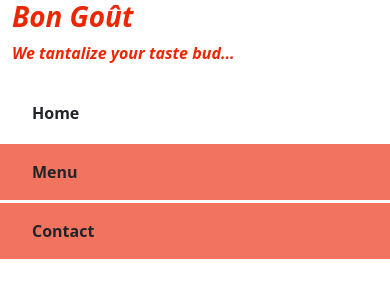
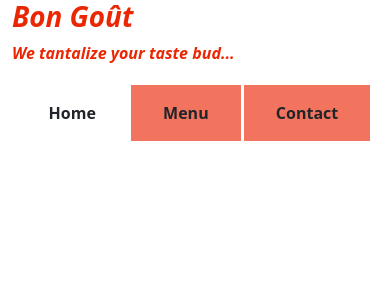
Before and after one commit to george-shammar/restaurant_page, a website built with webpack: page dist/index.html in a window 390 px wide. Built offline with nearby package versions, Linux system fonts and the light colour scheme.

Commit message:
Style tabs

```diff
--- a/src/index.js
+++ b/src/index.js
@@ -12,4 +12,4 @@ const menuButton = document.getElementById('tabtwo');
 menuButton.addEventListener('click', callMenu);
 
 const homeButton = document.getElementById('tabone');
-homeButton.addEventListener('click', pageLayout);
+homeButton.addEventListener('click', callHome);
--- a/src/menus.js
+++ b/src/menus.js
@@ -27,8 +27,6 @@ function menuPage() {
   paragraphMenu.appendChild(paragraphMenuText);
   containerMenu.appendChild(paragraphMenu);
 
-  //======page tabs=====
-
   return menuMenu;
 }
 
--- a/src/page-load.js
+++ b/src/page-load.js
@@ -124,5 +124,4 @@ function pageCall() {
   tabCall();
 }
 
-// export default pageLayout;
 export default pageCall;
--- a/src/style.css
+++ b/src/style.css
@@ -49,6 +49,8 @@
 .tabs {
 	display: flex;
 	flex-wrap: wrap;
+  margin-top: 5%;
+  justify-content: center;
 }
 .tabs label {
 	order: 1;
@@ -64,18 +66,7 @@
 .tabs input[type="radio"] {
 	display: none;
 }
+
 .tabs input[type="radio"]:checked + label {
 	background: #fff;
 }
-
-@media (max-width: 45em) {
-  .tabs .tab,
-  .tabs label {
-    order: initial;
-  }
-  .tabs label {
-    width: 100%;
-    margin-right: 0;
-    margin-top: 0.2rem;
-  }
-}
```
Also changed, not shown: dist/main.js.
